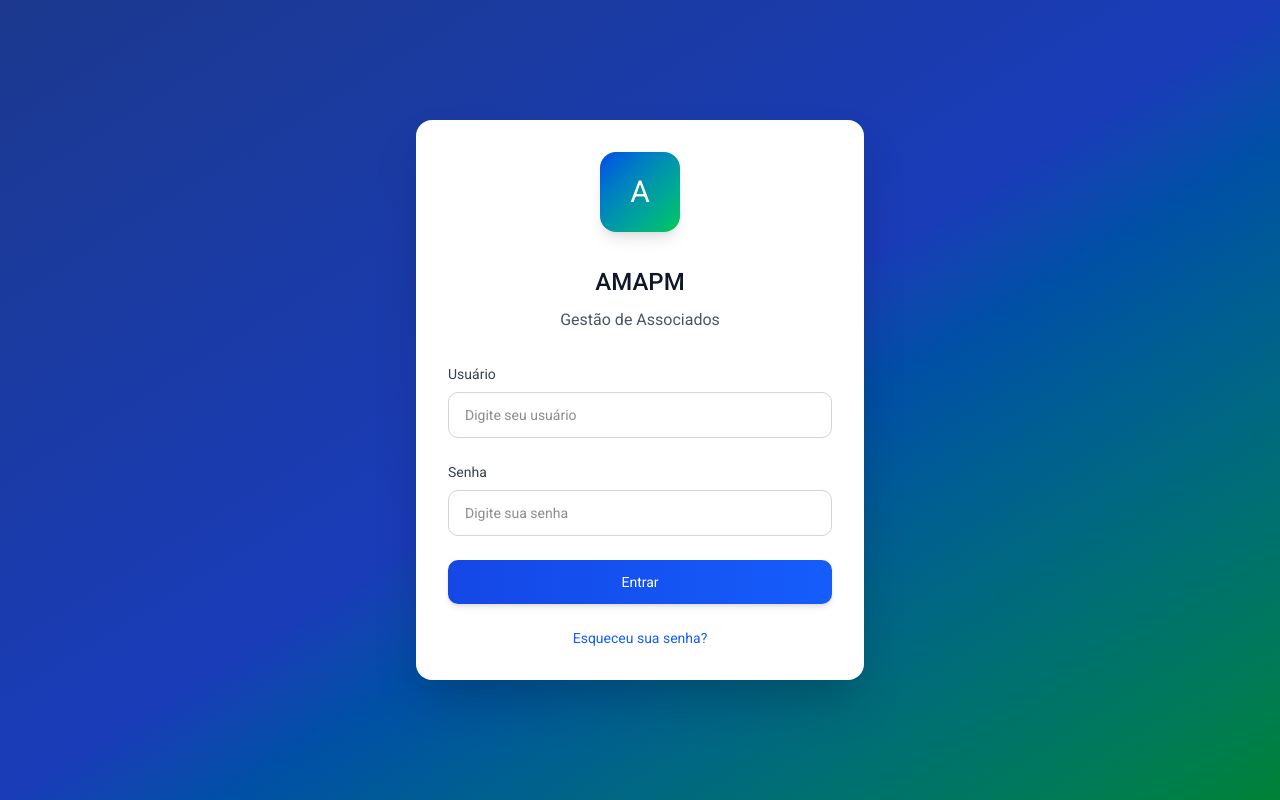
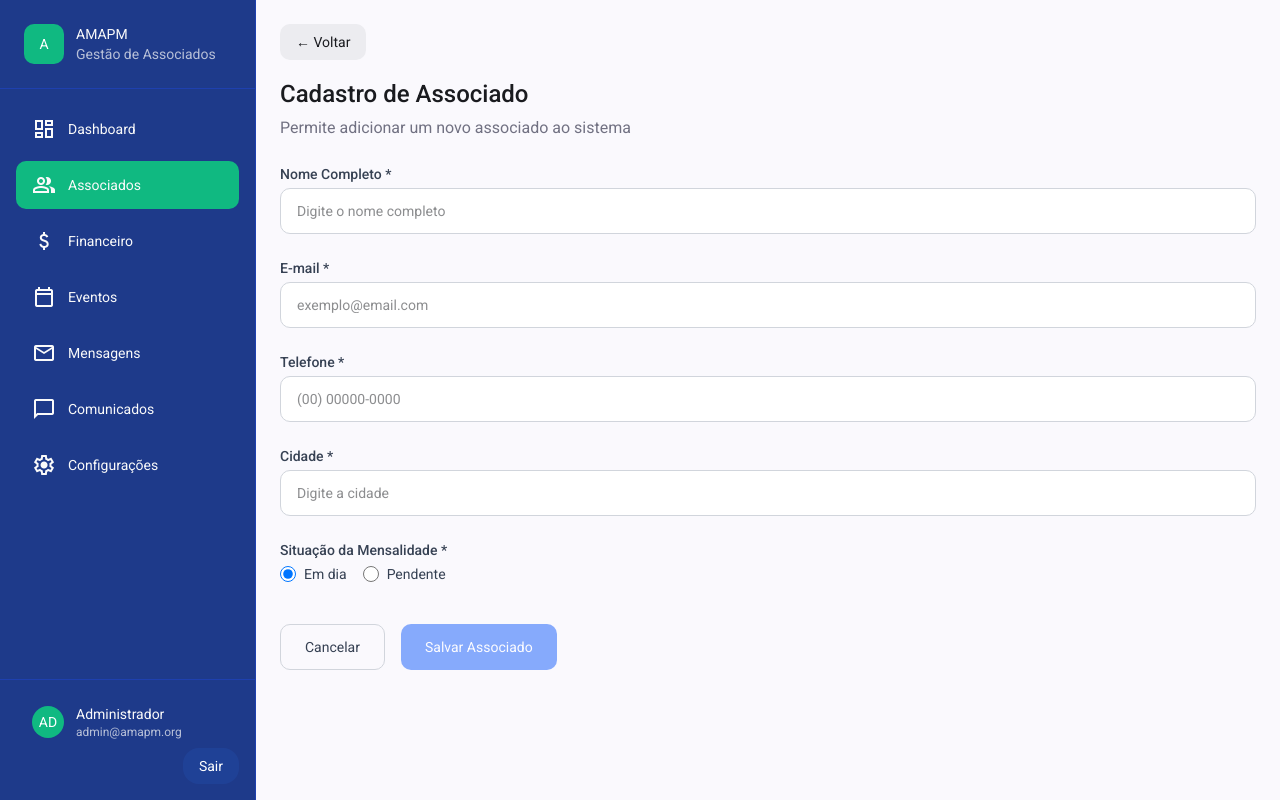
Before and after one commit to igorzig13/front-gestao, an Angular app: page /associados/cadastrar in a window 1280 px wide. Before the commit this address led to /login. Built offline with nearby package versions, Linux system fonts and the light colour scheme; sample sign-in values are in the browser's storage.

Commit message:
feat: formulário de cadastro de associados

```diff
--- a/src/app/app.routes.ts
+++ b/src/app/app.routes.ts
@@ -9,6 +9,7 @@ import {Mensagens} from './pages/mensagens/mensagens';
 import {Config} from './pages/config/config';
 import {Comunicados} from './pages/comunicados/comunicados';
 import {authGuard} from './guards/auth-guard';
+import {CadastroAssociado} from './pages/associados/cadastro/cadastro-associado/cadastro-associado';
 
 export const routes: Routes = [
   {
@@ -30,6 +31,11 @@ export const routes: Routes = [
         path: 'associados',
         component: Associados,
         title: 'Gestão de Associados'
+      },
+      {
+        path: 'associados/cadastrar',
+        component: CadastroAssociado,
+        title: 'Cadastro de Associado'
       },
       {
         path: 'financeiro',
--- a/src/app/components/sidebar/sidebar.ts
+++ b/src/app/components/sidebar/sidebar.ts
@@ -49,7 +49,7 @@ export class Sidebar implements OnInit {
 
   getButtonClass(pageId: string): string {
     const baseClasses = 'w-full flex items-center gap-3 px-4 py-3 rounded-lg transition-colors';
-    const isActive = this.router.url === '/' + pageId;
+    const isActive = this.router.url.startsWith('/' + pageId);
     console.log(this.router.url)
 
     if (isActive) {
--- a/src/app/pages/associados/associados.html
+++ b/src/app/pages/associados/associados.html
@@ -6,7 +6,7 @@
       <div class="flex items-center gap-4">
         <button
           (click)="deselectAssociado()"
-          class="px-4 py-2 bg-muted rounded-lg hover:bg-muted/80 transition-colors"
+          class="px-4 py-2 bg-muted rounded-lg hover:bg-gray-300 transition-colors"
         >
           ← Voltar
         </button>
@@ -146,7 +146,8 @@
     <!-- Cabeçalho -->
     <div class="flex items-center justify-between">
       <app-header title="Gestão de associados" subtitle="Gerencie todos os associados da AMAPM"></app-header>
-      <button class="px-4 py-2 bg-blue-600 text-white rounded-lg hover:bg-blue-700 transition-colors flex items-center gap-2">
+      <button (click)="redirectCadastro()"
+        class="px-4 py-2 bg-blue-600 text-white rounded-lg hover:bg-blue-700 transition-colors flex items-center gap-2">
         <mat-icon>add</mat-icon>
         Cadastrar Associado
       </button>
--- a/src/app/pages/associados/associados.ts
+++ b/src/app/pages/associados/associados.ts
@@ -3,8 +3,9 @@ import { CommonModule } from '@angular/common';
 import { FormsModule } from '@angular/forms';
 import {Header} from '../../components/header/header';
 import {MatIcon} from '@angular/material/icon';
+import {ActivatedRoute, Router} from '@angular/router';
 
-interface Associado {
+export interface Associado {
   id: number;
   nome: string;
   email: string;
@@ -48,6 +49,8 @@ export class Associados implements OnInit {
     });
   }
 
+  constructor(private router: Router, private route: ActivatedRoute) { }
+
   ngOnInit(): void {}
 
   selectAssociado(associado: Associado): void {
@@ -67,4 +70,8 @@ export class Associados implements OnInit {
       alert(`${nome} foi descadastrado com sucesso!`);
     }
   }
+
+  protected redirectCadastro() {
+    this.router.navigate(['cadastrar'], { relativeTo: this.route }).finally();
+  }
 }
--- /dev/null
+++ b/src/app/pages/associados/cadastro/cadastro-associado/cadastro-associado.html
@@ -0,0 +1,199 @@
+<button
+  (click)="handleVoltar()"
+  class="px-4 py-2 mb-4 bg-muted rounded-lg hover:bg-gray-300 transition-colors"
+>
+  ← Voltar
+</button>
+
+<app-header title="Cadastro de Associado" subtitle="Permite adicionar um novo associado ao sistema" />
+
+<!-- Mensagem de erro -->
+@if(errorMessage) {
+  <div
+    class="fixed top-2 left-1/2 transform -translate-x-1/2 z-50 w-full max-w-md"
+  >
+    <div class="bg-red-500 text-white p-4 rounded-lg shadow-xl flex justify-between items-center transition-opacity duration-300 opacity-95">
+      <p class="font-medium mr-4">{{ errorMessage }}</p>
+      <button
+        class="hover:bg-red-600 p-2 rounded-lg flex items-center justify-center"
+        (click)="closeError()"
+      >
+        <mat-icon>close</mat-icon>
+      </button>
+    </div>
+  </div>
+}
+
+<!-- Formulário -->
+<form #associadoForm="ngForm" (ngSubmit)="salvarAssociado()" class="space-y-6 mt-6">
+  <!-- Nome -->
+  <div>
+    <label for="nome" class="block text-sm font-medium text-gray-700 mb-1">
+      Nome Completo *
+    </label>
+    <input
+      id="nome"
+      type="text"
+      [(ngModel)]="associado.nome"
+      name="nome"
+      #nomeInput="ngModel"
+      [class.border-red-500]="nomeInput.invalid && nomeInput.touched"
+      class="w-full px-4 py-3 border border-gray-300 rounded-lg focus:outline-none focus:ring-2 focus:ring-blue-500 bg-white"
+      placeholder="Digite o nome completo"
+      required
+      minlength="3"
+      maxlength="100"
+    />
+    @if(nomeInput.invalid && nomeInput.touched) {
+      <div class="text-red-500 text-sm mt-1">
+        @if(nomeInput.errors?.['required']) {
+          <span>Nome é obrigatório</span>
+        }
+        @if(nomeInput.errors?.['minlength']) {
+          <span>Nome deve ter pelo menos 3 caracteres</span>
+        }
+      </div>
+    }
+  </div>
+
+  <!-- Email -->
+  <div>
+    <label for="email" class="block text-sm font-medium text-gray-700 mb-1">
+      E-mail *
+    </label>
+    <input
+      id="email"
+      type="email"
+      [(ngModel)]="associado.email"
+      name="email"
+      #emailInput="ngModel"
+      [class.border-red-500]="emailInput.invalid && emailInput.touched"
+      class="w-full px-4 py-3 border border-gray-300 rounded-lg focus:outline-none focus:ring-2 focus:ring-blue-500 bg-white"
+      placeholder="exemplo@email.com"
+      required
+      email
+    />
+    @if(emailInput.invalid && emailInput.touched) {
+      <div class="text-red-500 text-sm mt-1">
+        @if(emailInput.errors?.['required']) {
+          <span>E-mail é obrigatório</span>
+        }
+        @if(emailInput.errors?.['email']) {
+          <span>Digite um e-mail válido</span>
+        }
+      </div>
+    }
+  </div>
+
+  <!-- Telefone -->
+  <div>
+    <label for="telefone" class="block text-sm font-medium text-gray-700 mb-1">
+      Telefone *
+    </label>
+    <input
+      id="telefone"
+      type="tel"
+      [(ngModel)]="associado.telefone"
+      name="telefone"
+      #telefoneInput="ngModel"
+      [class.border-red-500]="telefoneInput.invalid && telefoneInput.touched"
+      class="w-full px-4 py-3 border border-gray-300 rounded-lg focus:outline-none focus:ring-2 focus:ring-blue-500 bg-white"
+      placeholder="(00) 00000-0000"
+      required
+      pattern="^\(?\d{2}\)?\s?\d{4,5}-?\d{4}$"
+    />
+    @if(telefoneInput.invalid && telefoneInput.touched) {
+      <div class="text-red-500 text-sm mt-1">
+        @if(telefoneInput.errors?.['required']) {
+          <span>Telefone é obrigatório</span>
+        }
+        @if(telefoneInput.errors?.['pattern']) {
+          <span>Digite um telefone válido (ex: (11) 99999-9999)</span>
+        }
+      </div>
+    }
+  </div>
+
+  <!-- Cidade -->
+  <div>
+    <label for="cidade" class="block text-sm font-medium text-gray-700 mb-1">
+      Cidade *
+    </label>
+    <input
+      id="cidade"
+      type="text"
+      [(ngModel)]="associado.cidade"
+      name="cidade"
+      #cidadeInput="ngModel"
+      [class.border-red-500]="cidadeInput.invalid && cidadeInput.touched"
+      class="w-full px-4 py-3 border border-gray-300 rounded-lg focus:outline-none focus:ring-2 focus:ring-blue-500 bg-white"
+      placeholder="Digite a cidade"
+      required
+      minlength="2"
+    />
+    @if(cidadeInput.invalid && cidadeInput.touched) {
+      <div class="text-red-500 text-sm mt-1">
+        @if(cidadeInput.errors?.['required']) {
+          <span>Cidade é obrigatória</span>
+        }
+        @if(cidadeInput.errors?.['minlength']) {
+          <span>Cidade deve ter pelo menos 2 caracteres</span>
+        }
+      </div>
+    }
+  </div>
+
+  <!-- Mensalidade -->
+  <div>
+    <label class="block text-sm font-medium text-gray-700 mb-1">
+      Situação da Mensalidade *
+    </label>
+    <div class="flex space-x-4">
+      <label class="inline-flex items-center">
+        <input
+          type="radio"
+          [(ngModel)]="associado.mensalidade"
+          name="mensalidade"
+          value="em dia"
+          class="h-4 w-4 text-blue-600 focus:ring-blue-500"
+          required
+        />
+        <span class="ml-2 text-gray-700">Em dia</span>
+      </label>
+      <label class="inline-flex items-center">
+        <input
+          type="radio"
+          [(ngModel)]="associado.mensalidade"
+          name="mensalidade"
+          value="pendente"
+          class="h-4 w-4 text-blue-600 focus:ring-blue-500"
+        />
+        <span class="ml-2 text-gray-700">Pendente</span>
+      </label>
+    </div>
+  </div>
+
+  <!-- Botões -->
+  <div class="flex space-x-4 pt-4">
+    <button
+      type="button"
+      (click)="handleVoltar()"
+      class="px-6 py-3 border border-gray-300 rounded-lg text-gray-700 hover:bg-gray-50 transition-colors"
+    >
+      Cancelar
+    </button>
+    <button
+      type="submit"
+      [disabled]="!associadoForm.form.valid || submitting"
+      class="px-6 py-3 bg-blue-600 text-white rounded-lg hover:bg-blue-700 transition-colors disabled:opacity-50 disabled:cursor-not-allowed flex items-center justify-center"
+    >
+      @if(submitting) {
+        <svg class="animate-spin -ml-1 mr-3 h-5 w-5 text-white" xmlns="http://www.w3.org/2000/svg" fill="none" viewBox="0 0 24 24">
+          <circle class="opacity-25" cx="12" cy="12" r="10" stroke="currentColor" stroke-width="4"></circle>
+          <path class="opacity-75" fill="currentColor" d="M4 12a8 8 0 018-8V0C5.373 0 0 5.373 0 12h4zm2 5.291A7.962 7.962 0 014 12H0c0 3.042 1.135 5.824 3 7.938l3-2.647z"></path>
+        </svg>
+      }
+      Salvar Associado
+    </button>
+  </div>
+</form>
--- /dev/null
+++ b/src/app/pages/associados/cadastro/cadastro-associado/cadastro-associado.ts
@@ -0,0 +1,121 @@
+import {ChangeDetectorRef, Component} from '@angular/core';
+import {Header} from '../../../../components/header/header';
+import {Router} from '@angular/router';
+import {FormsModule} from '@angular/forms';
+import {Associado} from '../../associados';
+import {MatIcon} from '@angular/material/icon';
+
+@Component({
+  selector: 'app-cadastro-associado',
+  imports: [
+    Header,
+    FormsModule,
+    MatIcon
+  ],
+  templateUrl: './cadastro-associado.html',
+  styles: ``,
+})
+export class CadastroAssociado {
+
+  errorMessage = '';
+  submitting: boolean = false;
+  private errorTimeout: any;
+
+  associado: Associado = {
+    id: 0,
+    nome: '',
+    email: '',
+    telefone: '',
+    cidade: '',
+    status: 'ativo',
+    mensalidade: 'em dia'
+  };
+
+  constructor(private router: Router, private cdr: ChangeDetectorRef) {}
+
+  async salvarAssociado(): Promise<void> {
+    if (!this.validarFormularioCompleto()) {
+      return;
+    }
+
+    this.submitting = true;
+
+    try {
+      // Simula uma chamada API
+      await new Promise(resolve => setTimeout(resolve, 1000));
+
+      console.log('Associado salvo:', this.associado);
+
+      // await this.associadoService.salvar(this.associado);
+
+      this.router.navigate(['/associados']).finally();
+      alert("Associado salvo: " + this.associado.nome);
+      this.limparFormulario();
+
+    } catch (error) {
+      console.error('Erro ao salvar associado:', error);
+      this.mostrarErro('Erro ao salvar associado. Tente novamente.');
+    } finally {
+      this.submitting = false;
+      this.cdr.detectChanges();
+    }
+  }
+
+  mostrarErro(mensagem: string): void {
+    this.errorMessage = mensagem;
+
+    if (this.errorTimeout) {
+      clearTimeout(this.errorTimeout);
+    }
+
+    this.errorTimeout = setTimeout(() => {
+      this.closeError();
+    }, 5000);
+  }
+
+  closeError(): void {
+    this.errorMessage = '';
+    if (this.errorTimeout) {
+      clearTimeout(this.errorTimeout);
+      this.errorTimeout = null;
+    }
+  }
+
+  private validarFormularioCompleto(): boolean {
+    const camposObrigatorios = ['nome', 'email', 'telefone', 'cidade', 'status', 'mensalidade'];
+
+    for (const campo of camposObrigatorios) {
+      const valor = this.associado[campo as keyof Associado];
+
+      if (!valor || (typeof valor === 'string' && valor.trim() === '')) {
+        this.mostrarErro(`O campo ${campo} é obrigatório`);
+        return false;
+      }
+    }
+
+    // Validação específica de email
+    const emailRegex = /^[^\s@]+@[^\s@]+\.[^\s@]+$/;
+    if (!emailRegex.test(this.associado.email)) {
+      this.mostrarErro('Digite um e-mail válido');
+      return false;
+    }
+
+    return true;
+  }
+
+  handleVoltar(){
+    this.router.navigate(['/associados']).finally();
+  }
+
+  private limparFormulario(): void {
+    this.associado = {
+      id: 0,
+      nome: '',
+      email: '',
+      telefone: '',
+      cidade: '',
+      status: 'ativo',
+      mensalidade: 'em dia'
+    };
+  }
+}
```
Also changed, not shown: 1 other file (tests, documents, lock files or other folders).
